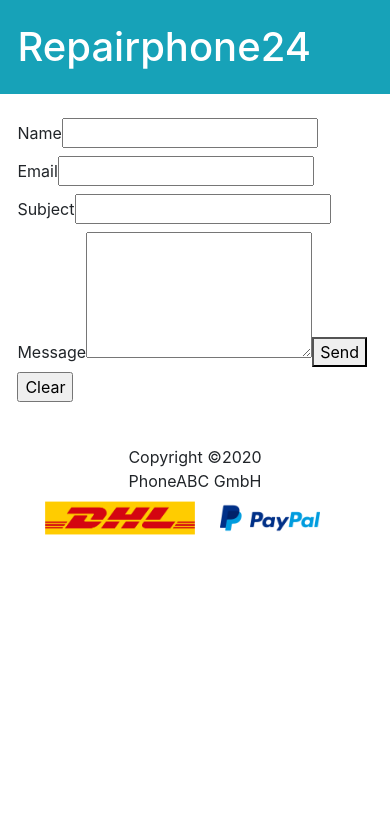
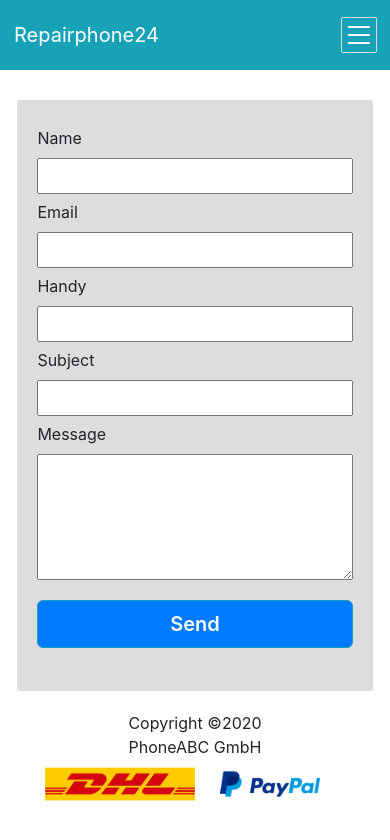
Before and after one commit to vUnAmp/phonecare, a Gatsby site: page /contact in a window 390 px wide. Built offline with nearby package versions, Linux system fonts and the light colour scheme; Gatsby itself is replaced by a stand-in of ours.

Commit message:
basic finish

```diff
--- a/src/components/header.js
+++ b/src/components/header.js
@@ -2,31 +2,67 @@ import { Link } from "gatsby"
 import PropTypes from "prop-types"
 import React from "react"
 
+import { FontAwesomeIcon } from "@fortawesome/react-fontawesome"
+import { faBars } from "@fortawesome/free-solid-svg-icons"
+
+import "./header.scss"
 const Header = ({ siteTitle }) => (
-  <header
-    style={{
-      background: `#17a2b8`,
-      marginBottom: `1.45rem`,
-    }}
-  >
-    <div
-      style={{
-        margin: `0 auto`,
-        maxWidth: 960,
-        padding: `1.45rem 1.0875rem`,
-      }}
-    >
-      <h1 style={{ margin: 0 }}>
-        <Link
-          to="/"
-          style={{
-            color: `white`,
-            textDecoration: `none`,
-          }}
-        >
-          {siteTitle}
-        </Link>
-      </h1>
+  <header>
+    <div className="wrap-header">
+      <div className="wrap-logo">
+        <Link to="/">{siteTitle}</Link>
+      </div>
+      <nav className="wrap-navlink">
+        <ul>
+          <li>
+            {" "}
+            <Link to="/howitwork"> Gerät senden </Link>{" "}
+          </li>
+          <li>
+            <Link to="/contact"> Kontakt</Link>{" "}
+          </li>
+          <li>
+            <Link to="/aboutus"> Über uns </Link>{" "}
+          </li>
+        </ul>
+      </nav>
+      <div className="menubar-modal">
+        <input hidden type="checkbox" name="" id="menubar-toggle" />
+        <label htmlFor="menubar-toggle" className="menubar-icon-wrap">
+          <label htmlFor="menubar-toggle" className="menubar-icon">
+            {/* <FontAwesomeIcon
+                icon={faBars}
+                size="2x"
+                className="burger-menu"
+              /> */}
+          </label>
+        </label>
+        <label htmlFor="menubar-toggle" className="overlay"></label>
+        <div className="menubar-modal-box">
+          <div className="menubar-header">
+            <Link className="menubar-home" to="/">
+              Home
+            </Link>
+
+            <label htmlFor="menubar-toggle" className="menubar-close">
+              {" "}
+              &#10005;
+            </label>
+          </div>
+          <ul className="menubar-modal-wrap">
+            <li>
+              {" "}
+              <Link to="/howitwork"> Gerät senden </Link>{" "}
+            </li>
+            <li>
+              <Link to="/contact"> Kontakt</Link>{" "}
+            </li>
+            <li>
+              <Link to="/aboutus"> Über uns </Link>{" "}
+            </li>
+          </ul>
+        </div>
+      </div>
     </div>
   </header>
 )
--- /dev/null
+++ b/src/components/header.scss
@@ -0,0 +1,193 @@
+header {
+  background: #17a2b8;
+}
+.wrap-header {
+  max-width: 960px;
+  padding: 6px 10px;
+  margin: 0 auto;
+  margin-bottom: 20px;
+  display: flex;
+  justify-content: space-between;
+  a {
+    font-size: 20px;
+    color: white;
+    padding: 2px 4px 4px;
+    // text-decoration-color: red;
+  }
+  a:hover {
+    // opacity: 0.6;
+    background: rgb(245, 243, 243);
+    color: #17a2b8;
+    text-decoration: none;
+    line-height: unset;
+    border-radius: 2px;
+  }
+}
+.wrap-logo {
+  //   margin: 0 auto;
+  max-width: 960;
+  padding: 20px 10px;
+}
+.wrap-navlink {
+  display: flex;
+  align-items: center;
+  ul,
+  li {
+    margin: 0;
+    padding: 0;
+  }
+  li {
+    color: white;
+    display: inline-block;
+    padding-right: 16px;
+    a {
+      cursor: pointer;
+    }
+  }
+}
+.burger-menu {
+  color: white;
+}
+.menubar-modal {
+  display: none;
+}
+@media (max-width: 768px) {
+  .wrap-navlink {
+    display: none;
+  }
+  .menubar-modal {
+    display: block;
+  }
+  header {
+    position: fixed;
+    top: 0;
+    right: 0;
+    left: 0;
+    z-index: 20;
+
+    .wrap-header {
+      margin-bottom: 0;
+      padding: 0;
+    }
+  }
+}
+
+// Burger menu
+.menubar-icon-wrap {
+  width: 36px;
+  height: 36px;
+  /* background: blue; */
+  display: block;
+  position: absolute;
+  top: 17px;
+  right: 13px;
+  border: 1px solid #ddd;
+  border-radius: 2px;
+  cursor: pointer;
+}
+
+.menubar-icon {
+  position: fixed;
+  top: 34px;
+  right: 20px;
+  width: 22px;
+  height: 2px;
+  background: white;
+}
+
+.menubar-icon::after {
+  content: "";
+  position: absolute;
+  top: -8px;
+  width: 22px;
+  height: 2px;
+  background: white;
+}
+
+.menubar-icon::before {
+  content: "";
+  position: absolute;
+  top: 8px;
+  width: 22px;
+  height: 2px;
+  background: white;
+}
+
+.menubar-modal-box {
+  position: fixed;
+  top: 0;
+  bottom: 0;
+  left: 0;
+  z-index: 2060;
+  display: flex;
+  flex-direction: column;
+  justify-content: center;
+  width: 300px;
+
+  background: white;
+  transform: translateX(-100%);
+  opacity: 0;
+  transition: all 0.35s ease-in-out;
+
+  a {
+    color: #1d2129;
+  }
+
+  .menubar-modal-wrap {
+    padding-left: 20px;
+    height: 80%;
+    border-top: 4px solid #ddd;
+    display: flex;
+    flex-direction: column;
+    justify-content: space-evenly;
+  }
+
+  .menubar-home {
+    position: absolute;
+    top: 26px;
+    left: 16px;
+    font-weight: 700;
+    font-size: 20px;
+  }
+
+  .menubar-close {
+    position: absolute;
+    top: 20px;
+    right: 10px;
+    font-weight: 700;
+  }
+}
+
+#menubar-toggle:checked ~ .overlay {
+  display: block;
+}
+
+#menubar-toggle:checked ~ .menubar-modal-box {
+  transform: translateX(0);
+  opacity: 1;
+}
+
+.overlay {
+  position: fixed;
+  top: 0;
+  bottom: 0;
+  right: 0;
+  left: 0;
+  background: rgba(0, 0, 0, 0.5);
+  display: none;
+  animation: fadeIn 0.35s ease-in-out;
+}
+
+@keyframes fadeIn {
+  0% {
+    opacity: 0;
+  }
+
+  50% {
+    opacity: 0.5;
+  }
+
+  100% {
+    opacity: 1;
+  }
+}
--- a/src/components/layout.css
+++ b/src/components/layout.css
@@ -4,6 +4,7 @@ html {
   font: 112.5%/1.45em georgia, serif, sans-serif;
   box-sizing: border-box;
   overflow-y: scroll;
+
   /* font-size: 62.5%; */
 }
 body {
@@ -596,6 +597,11 @@ pre tt:after {
     font-size: 100%;
   }
 }
+@media (max-width: 768px) {
+  main {
+    margin-top: 100px;
+  }
+}
 
 footer {
   height: 100px;
--- a/src/pages/contact.js
+++ b/src/pages/contact.js
@@ -1,6 +1,7 @@
 import { navigate } from "gatsby"
 import React, { useState } from "react"
 import Layout from "../components/layout"
+import "./contact.scss"
 
 const encode = data => {
   return Object.keys(data)
@@ -32,6 +33,7 @@ const Contact = () => {
 
   return (
     <Layout>
+      <div className="wrap-form">
         <form
           name="contact"
           method="post"
@@ -42,35 +44,54 @@ const Contact = () => {
         >
           {/* You still need to add the hidden input with the form name to your JSX form */}
           <input type="hidden" name="form-name" value="contact" />
-        <label>
-          Name
-          <input type="text" name="name" id="name" onChange={handleChange} />
-        </label>
-        <label>
-          Email
-          <input type="email" name="email" id="email" onChange={handleChange} />
-        </label>
-        <label>
-          Subject
+          <label>Name</label>
+          <input
+            type="text"
+            name="name"
+            id="name"
+            required
+            onChange={handleChange}
+          />
+          <label>Email</label>
+          <input
+            type="email"
+            name="email"
+            id="email"
+            required
+            onChange={handleChange}
+          />
+
+          <label>Handy</label>
+          <input
+            type="number"
+            name="number"
+            id="number"
+            required
+            onChange={handleChange}
+          />
+
+          <label>Subject</label>
           <input
             type="text"
             name="subject"
             id="subject"
+            required
             onChange={handleChange}
           />
-        </label>
-        <label>
-          Message
+
+          <label>Message</label>
           <textarea
             name="message"
             id="message"
             rows="5"
+            required
             onChange={handleChange}
           />
-        </label>
+
           <button type="submit">Send</button>
-        <input type="reset" value="Clear" />
+          {/* <input type="reset" value="Clear" /> */}
         </form>
+      </div>
     </Layout>
   )
 }
--- /dev/null
+++ b/src/pages/contact.scss
@@ -0,0 +1,37 @@
+.wrap-form {
+  width: 100%;
+  max-width: 680px;
+  margin: 0 auto;
+  padding: 20px 8px;
+  background: #ddd;
+  border-radius: 3px;
+  @media (min-width: 376px) {
+    padding: 20px 20px;
+  }
+  form {
+    display: flex;
+    flex-direction: column;
+    input {
+      height: 36px;
+      outline-color: orange;
+    }
+    textarea {
+      outline-color: orange;
+    }
+    label {
+      padding-top: 6px;
+    }
+
+    button {
+      //   height: 36px;
+      color: white;
+      background: #007bff;
+      padding: 8px 0;
+      font-size: 20px;
+      font-weight: 600;
+      border: 1px solid #17a2b8;
+      border-radius: 6px;
+      margin-top: 20px;
+    }
+  }
+}
--- a/src/pages/index.js
+++ b/src/pages/index.js
@@ -63,7 +63,7 @@ const IndexPage = () => {
               ✅ Professionelle und schnelle Hilfe innerhalb 1 Stunde!!!
             </span>
           </Carousel.Caption>
-          <Link className="contact" to="/">
+          <Link className="contact" to="/contact">
             <Button variant="primary">Kontakt</Button>
           </Link>
           <Link className="send" to="/">
@@ -85,7 +85,7 @@ const IndexPage = () => {
               ✅ Professionelle und schnelle Hilfe innerhalb 1 Stunde!!!
             </span>
           </Carousel.Caption>
-          <Link className="contact" to="/">
+          <Link className="contact" to="/contact">
             <Button variant="primary">Kontakt</Button>
           </Link>
           <Link className="send" to="/">
@@ -107,7 +107,7 @@ const IndexPage = () => {
               ✅ Professionelle und schnelle Hilfe innerhalb 1 Stunde!!!
             </span>
           </Carousel.Caption>
-          <Link className="contact" to="/">
+          <Link className="contact" to="/contact">
             <Button variant="primary">Kontakt</Button>
           </Link>
           <Link className="send" to="/">
```
Also changed, not shown: src/pages/aboutus.js (added, +12 -0 lines), src/pages/howitwork.js (added, +13 -0 lines), src/pages/thanks.js (added, +12 -0 lines). Lines whose indentation alone changed are shown as unchanged.
